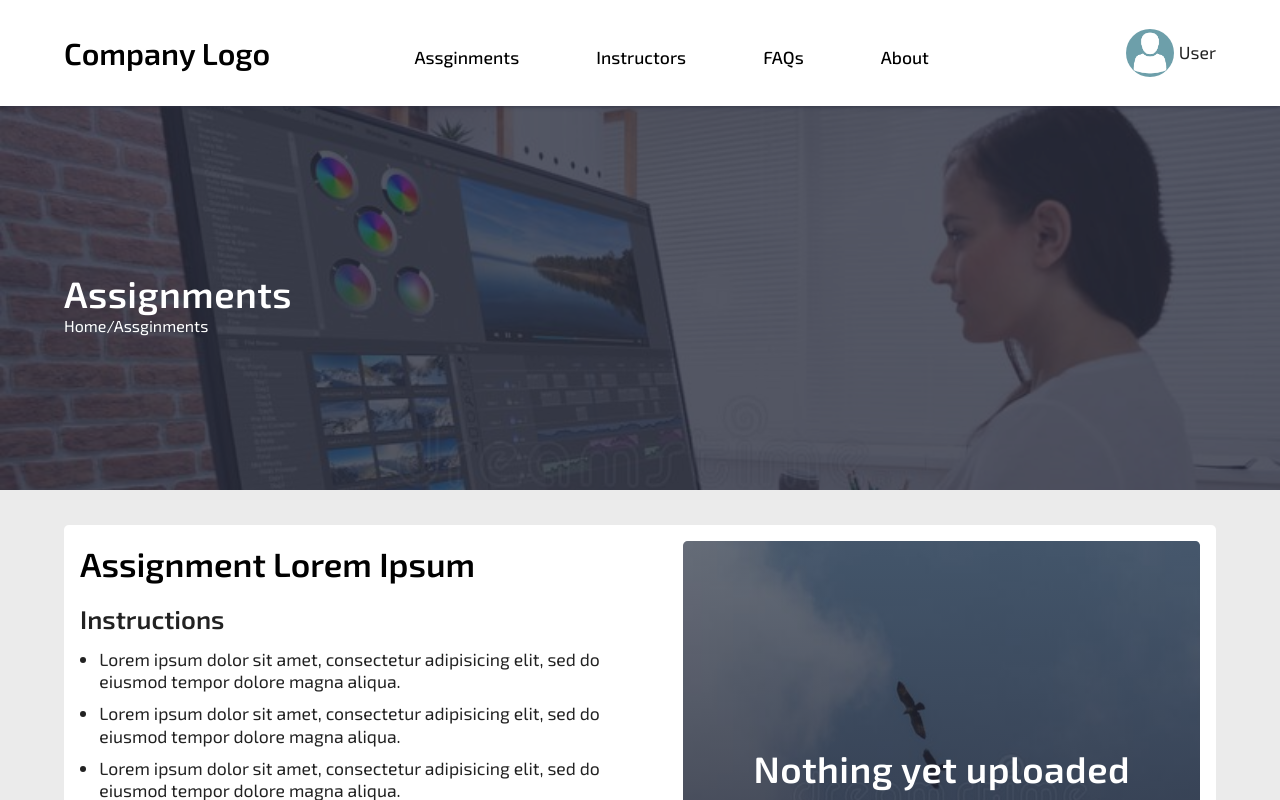
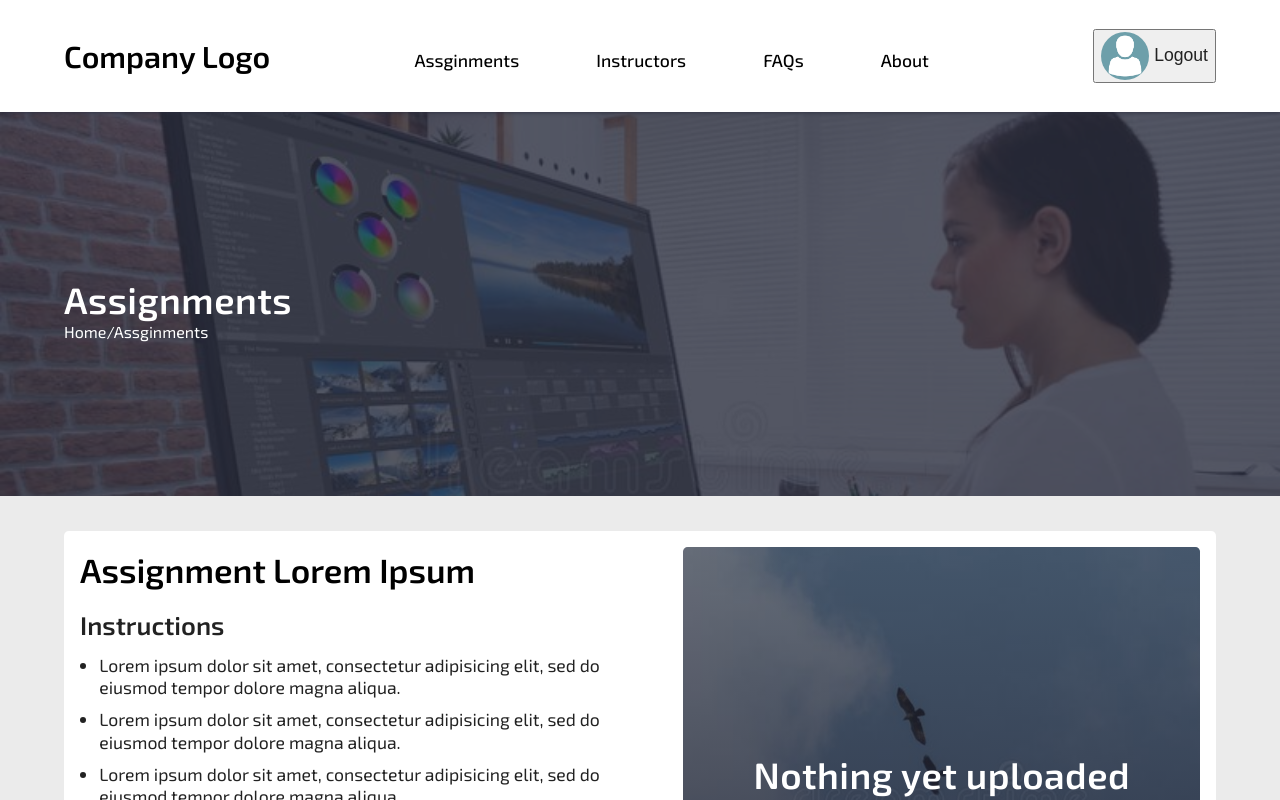
Before and after one commit to soorajarsn/True-exam, a React (Vite) app: page /assignments in a window 1280 px wide. Shown: the top 800 px of the page. Built offline with nearby package versions, Linux system fonts and the light colour scheme; sample sign-in values are in the browser's storage.

Commit message:
implement Logout functionality

```diff
--- a/src/components/Navbar.js
+++ b/src/components/Navbar.js
@@ -2,6 +2,7 @@ import React, { useContext } from "react";
 import { Link } from "react-router-dom";
 import { AuthContext } from "../state/Store";
 import noImg from "./images/no-user-img.png";
+import { LOGOUT_SUCCESS } from "../state/auth/authConsts";
 function Navbar(props) {
   const auth = useContext(AuthContext);
   function toggleNav(event) {
@@ -54,14 +55,14 @@ function Navbar(props) {
                 </div>
 
                 {auth.state.userLoggedIn ? (
-                  <div className="profile flex">
+                  <button type="button" className="profile flex" onClick={()=>auth.dispatch({type:LOGOUT_SUCCESS})}>
                     <div className="profile-img">
                       <img src={noImg} alt="" />
                     </div>
                     <div className="sm-margin-left">
-                      <span>User</span>
+                      <span>Logout</span>
                     </div>
-                  </div>
+                  </button>
                 ) : (
                   <div className="flex button-group">
                     <div className={"button-container sm-margin-right" + (props.hideLogin ? " hidden" : "")}>
```
